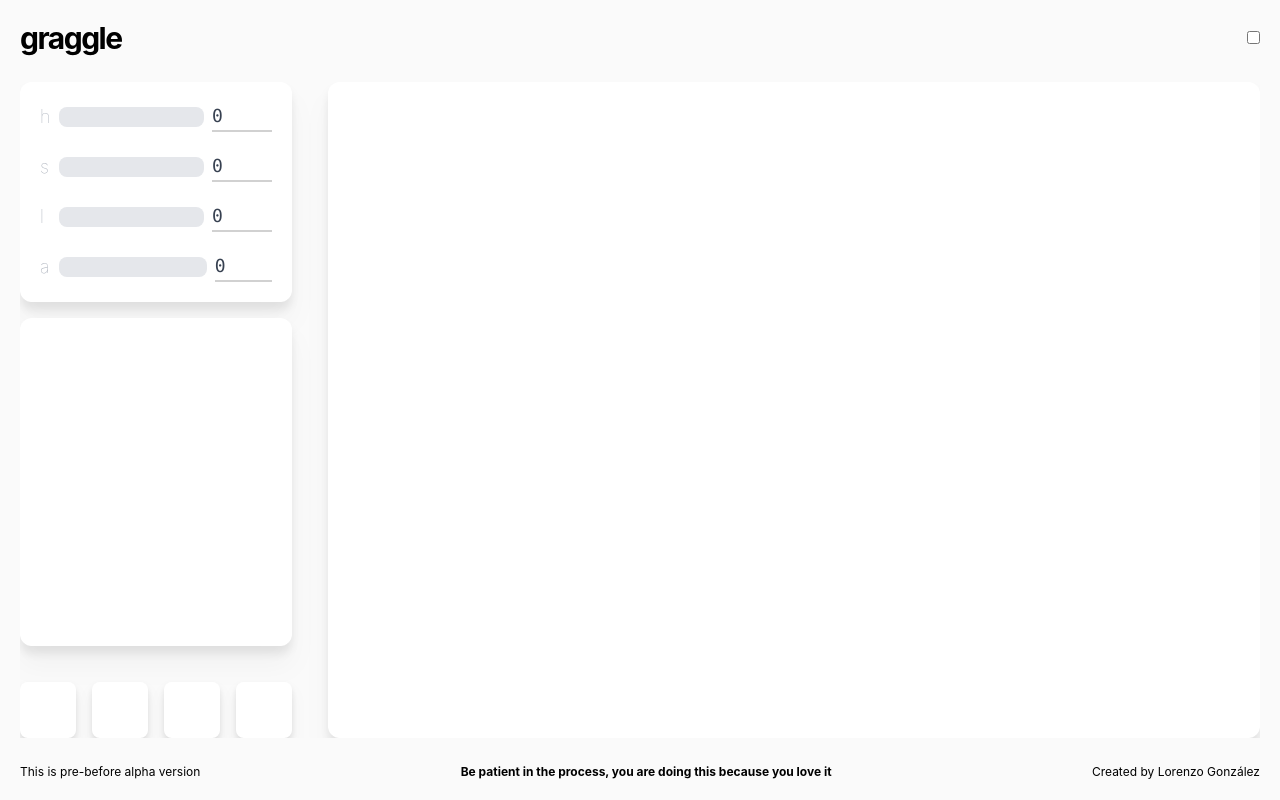
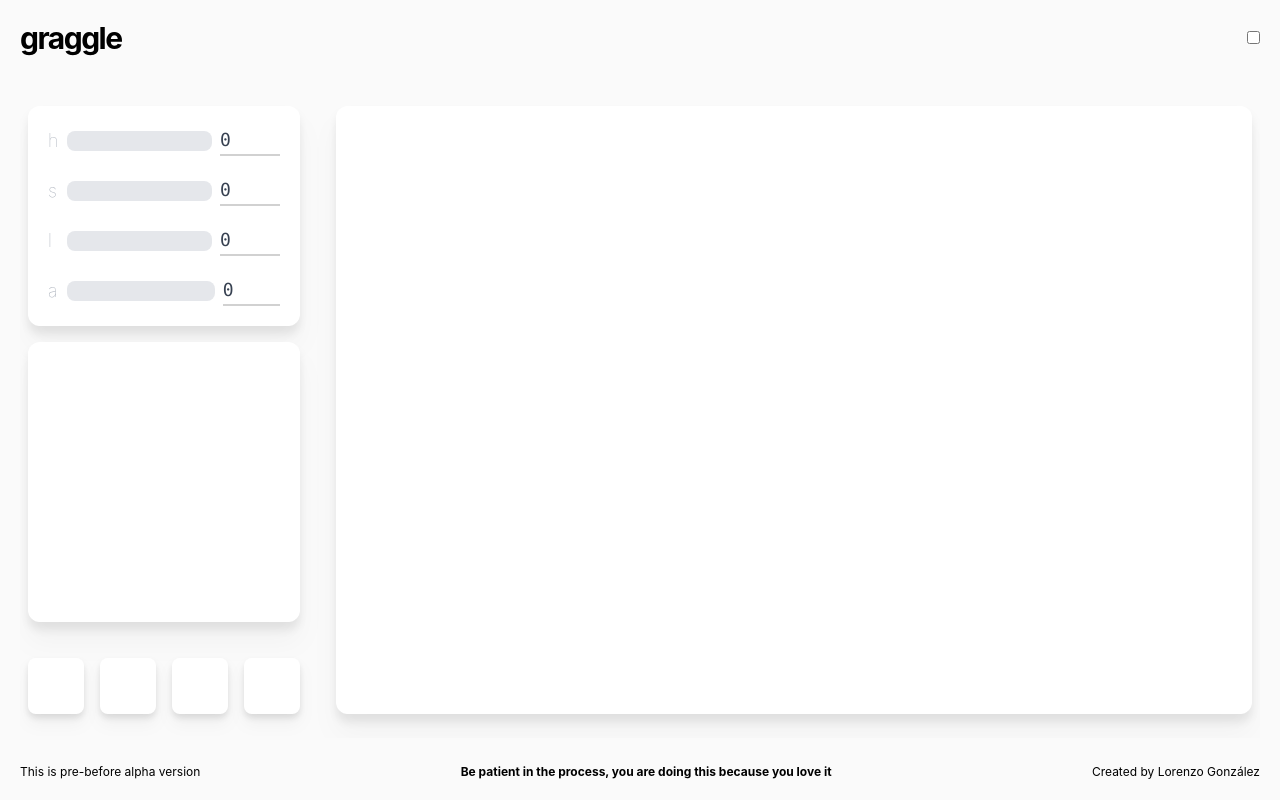
Before and after one commit to enzogdev/graggle-v0, a React (Vite) app: page / in a window 1280 px wide. Built offline with nearby package versions, Linux system fonts and the light colour scheme.

Commit message:
refixed pinlist

```diff
--- a/src/App.tsx
+++ b/src/App.tsx
@@ -11,7 +11,7 @@ function App() {
   return (
     <>
       <Header />
-      <div className="flex flex-row gap-9 w-full h-full overflow-auto">
+      <div className="flex flex-row gap-9 w-full h-full overflow-auto py-6 px-2">
         <div className="flex flex-col gap-4 h-full">
           <SliderController />
           <PinList />
```
